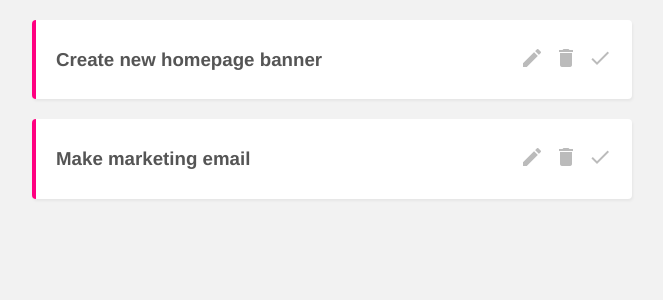
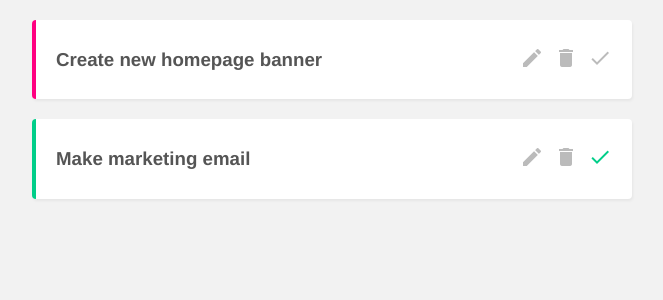
Before and after one commit to AdaN6/project-planner, a Vue app: page / in a window 1280 px wide. Shown: the top 300 px of the page, without its empty margins (308-971 px from the left). Built offline with nearby package versions, Linux system fonts and the light colour scheme; data requests are answered from the project's data file.

Commit message:
added conditional class for completed task

```diff
--- a/src/components/SinglePorject.vue
+++ b/src/components/SinglePorject.vue
@@ -1,5 +1,5 @@
 <template>
-  <div class="project">
+  <div class="project" :class="{ complete: project.complete}">
     <div class="actions">
         <h3 @click="showDetails = !showDetails">{{ project.title }}</h3>
         <div class="icons">
@@ -73,4 +73,12 @@ export default {
   .material-icons:hover {
     color: #777;
   }
+
+  /* completed projects */
+  .project.complete {
+    border-left: 4px solid #00ce89;
+  }
+  .project.complete .tick {
+    color: #00ce89;
+  }
 </style>
```
